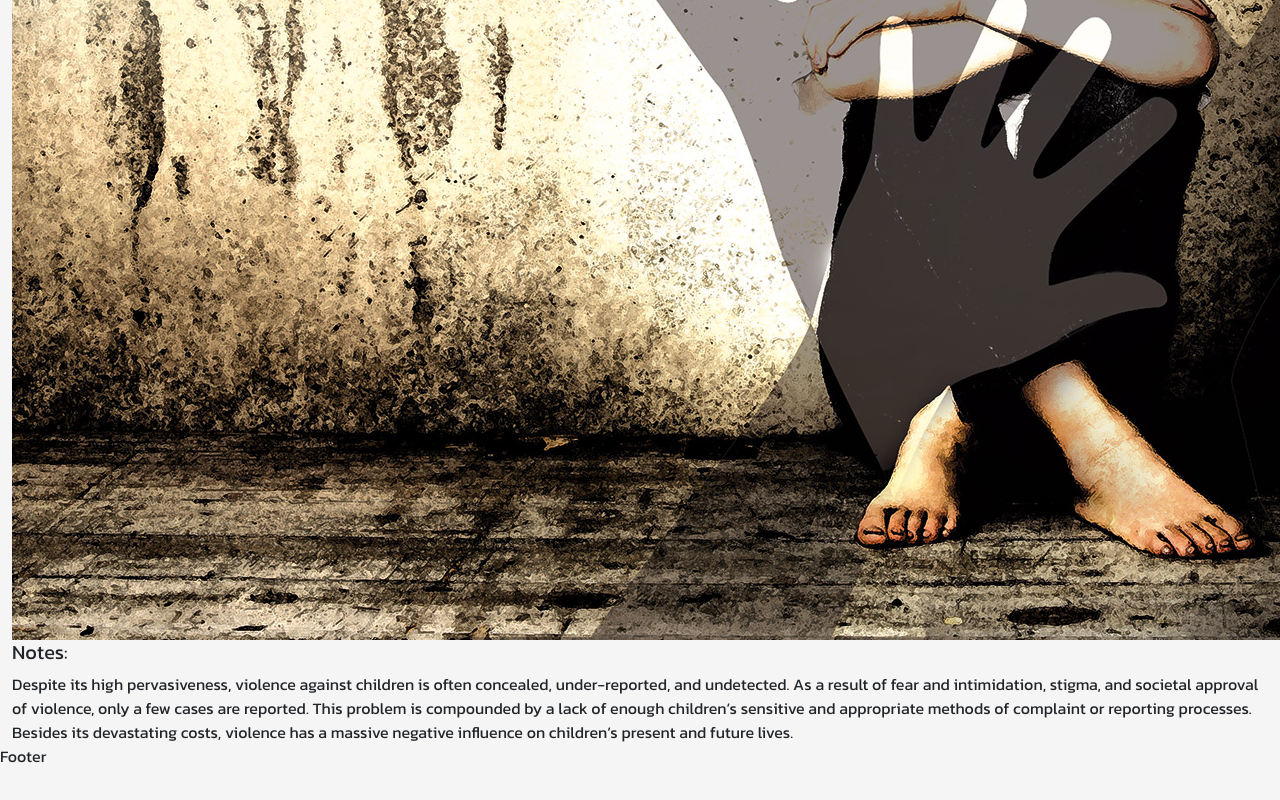
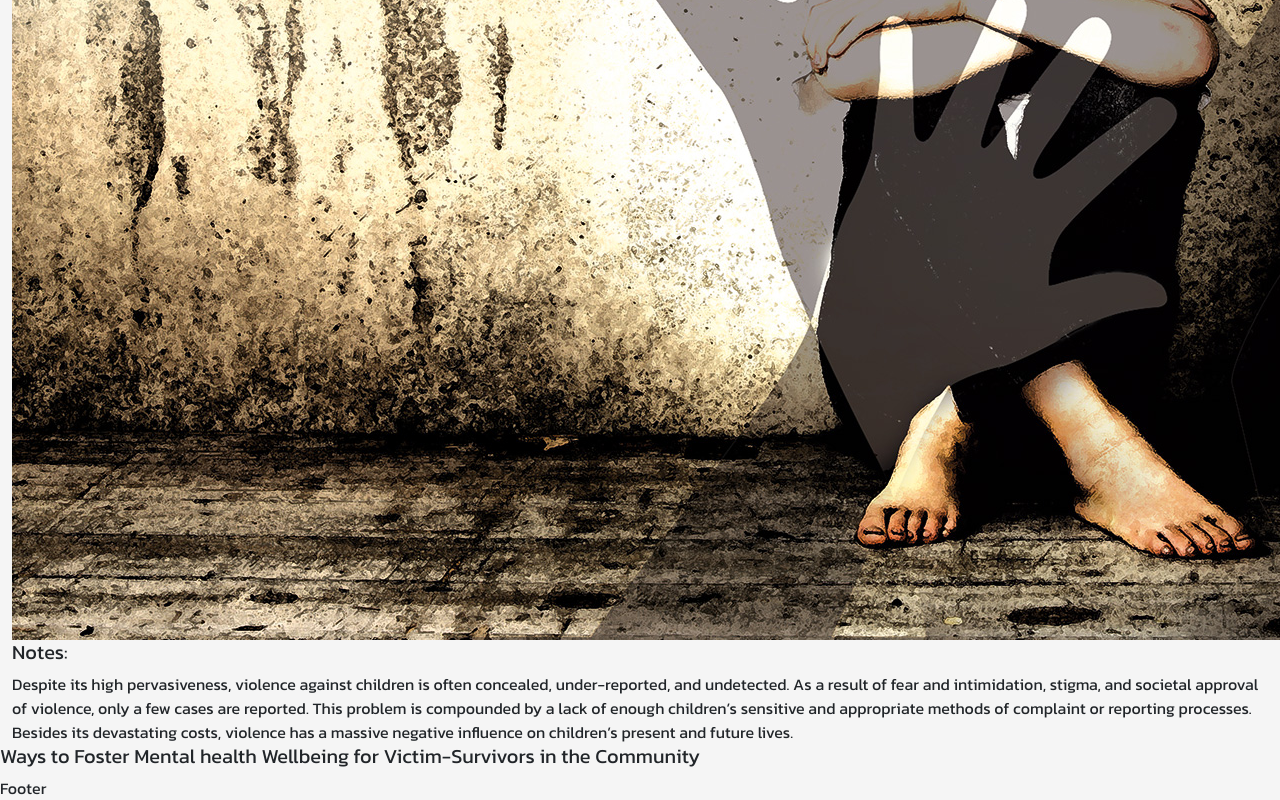
Before and after one commit to Roche001/campaign-website, a React (Create React App) app: page / in a window 1280 px wide. Shown: the part 2573-3373 px from the top of the page. Before the commit the page ends 3341 px from the top, so only its background shows below. Built offline with nearby package versions, Linux system fonts and the light colour scheme; a web font is replaced by a local one.

Commit message:
update changes

```diff
--- a/src/components/wellbeing/Wellbeing.jsx
+++ b/src/components/wellbeing/Wellbeing.jsx
@@ -1,7 +1,16 @@
 import React from "react";
 import "./Wellbeing.css";
 const Wellbeing = () => {
-  return <div id="Wellbeing"></div>;
+  return (
+    <div id="Wellbeing">
+      <div className="wellbeing-header">
+        <h5>
+          Ways to Foster Mental health Wellbeing for Victim-Survivors in the
+          Community
+        </h5>
+      </div>
+    </div>
+  );
 };
 
 export default Wellbeing;
```
